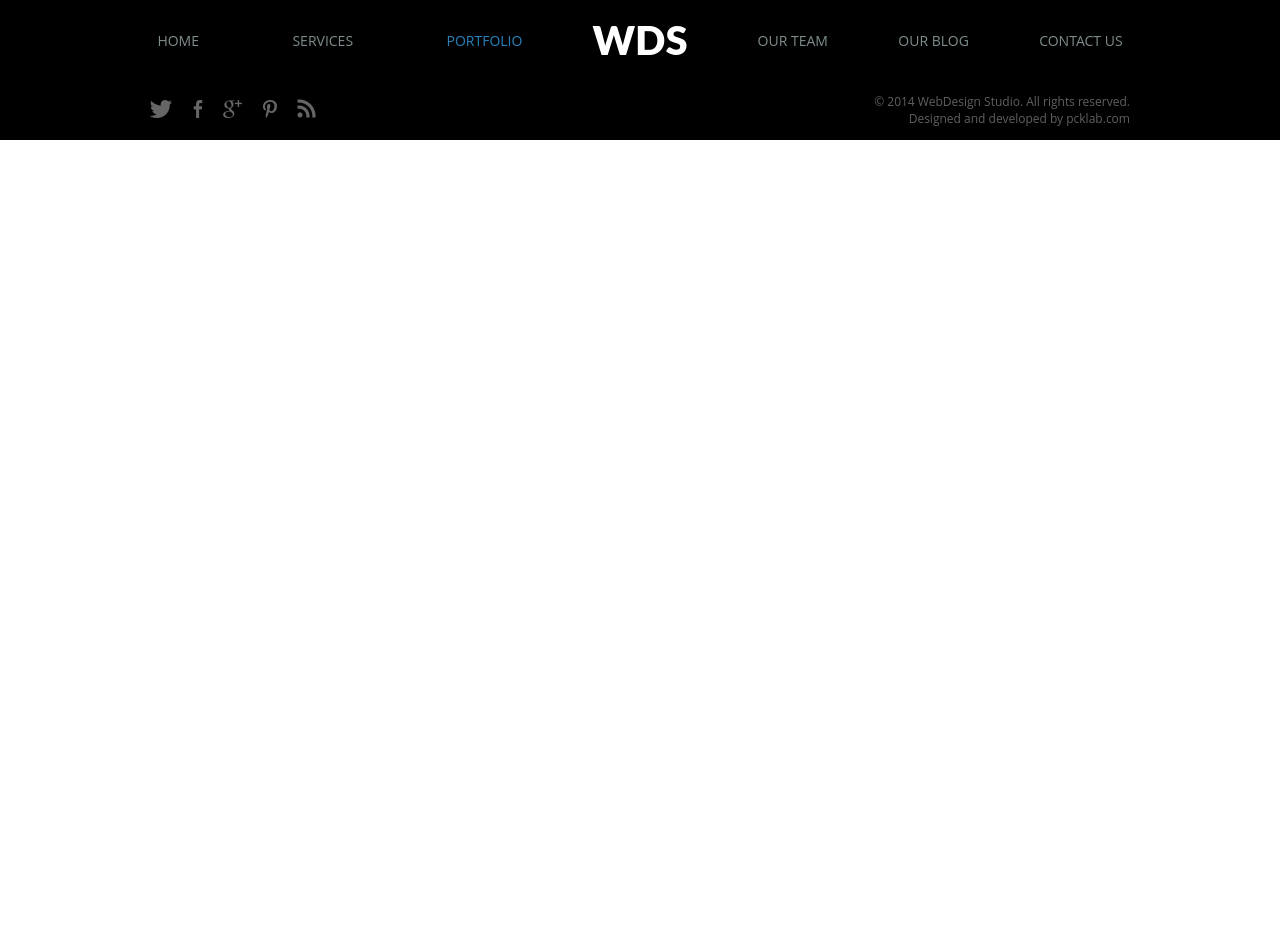
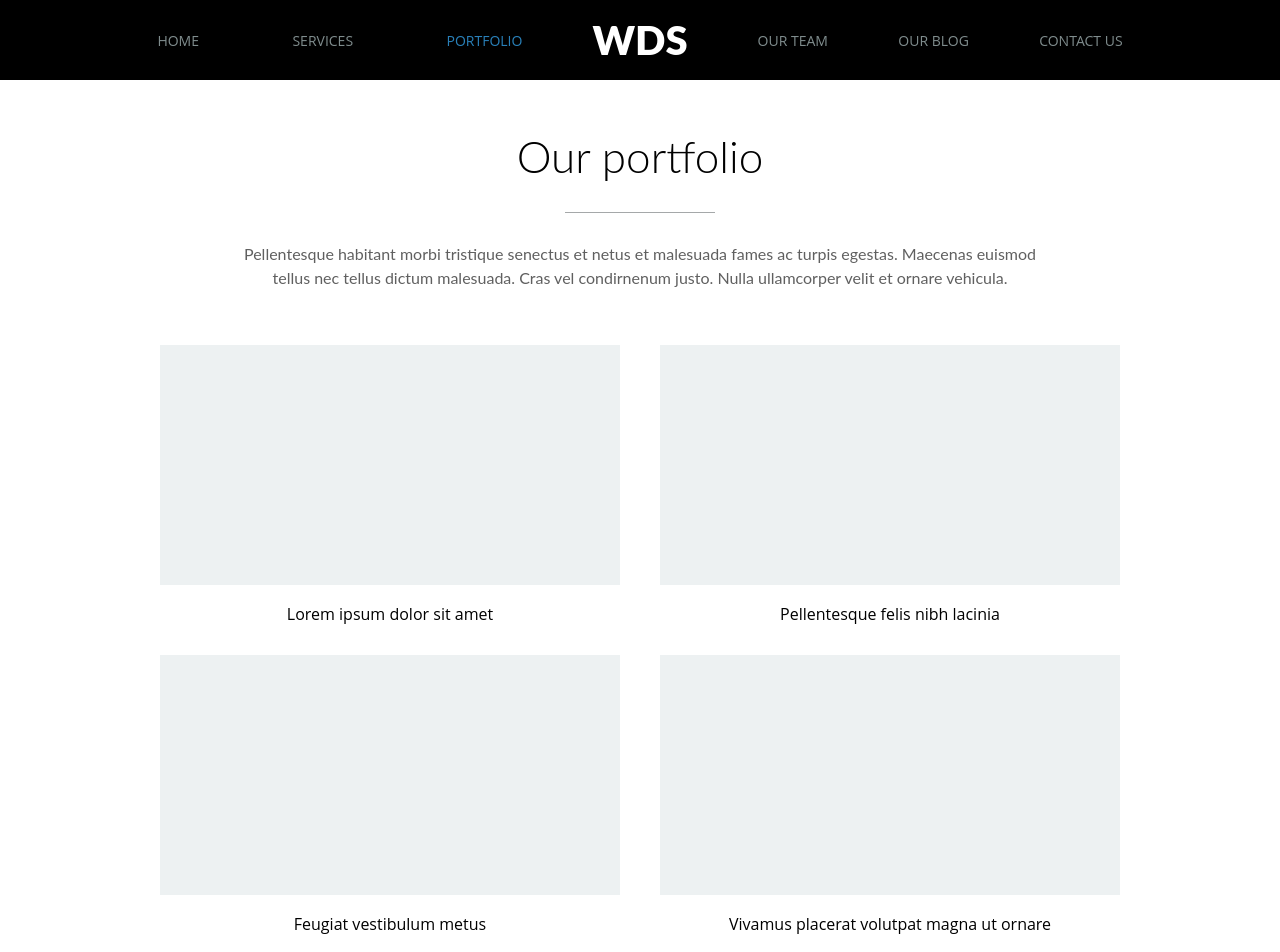
Before and after one commit to Kefir103/wds_pixelperfect, a React app: page /portfolio in a window 1280 px wide. Shown: the top 952 px of the page. Before the commit the page ends 800 px from the top, so only its background shows below. Built offline with nearby package versions, Linux system fonts and the light colour scheme.

Commit message:
Added PortfolioPage

```diff
--- a/public/styles.css
+++ b/public/styles.css
@@ -276,6 +276,53 @@
     text-decoration: underline;
     margin: 0 0 0 2px; }
 
+.portfolio {
+  width: 100%;
+  background-color: white; }
+
+.portfolio__container {
+  display: flex;
+  flex-direction: column;
+  align-items: center;
+  width: 960px;
+  margin: 0 auto;
+  padding: 50px 0 20px; }
+
+.portfolio__info {
+  display: flex;
+  flex-direction: column;
+  align-items: center;
+  justify-content: space-between;
+  width: 800px;
+  height: 160px; }
+  .portfolio__info hr {
+    width: 150px;
+    border: none;
+    border-top: 1px solid #a5a8a9;
+    color: #a5a8a9; }
+
+.portfolio__grid {
+  box-sizing: border-box;
+  display: grid;
+  grid-column-gap: 40px;
+  grid-template-columns: 460px 460px;
+  background-color: white;
+  margin-top: 55px; }
+
+.portfolio__element {
+  display: flex;
+  flex-direction: column;
+  margin-bottom: 30px; }
+  .portfolio__element .portfolio__element-image {
+    margin-bottom: 15px; }
+    .portfolio__element .portfolio__element-image img {
+      width: 100%; }
+  .portfolio__element .portfolio__element-info {
+    font-family: "Open Sans";
+    font-size: 16px;
+    font-weight: 400;
+    text-align: center; }
+
 html, body {
   height: 100%;
   margin: 0;
@@ -284,6 +331,7 @@ html, body {
 #root {
   display: flex;
   flex-direction: column;
+  height: 100%;
   margin: 0;
   padding: 0;
   font-family: Lato, 'Open Sans'; }
--- a/src/client/App.js
+++ b/src/client/App.js
@@ -5,6 +5,7 @@ import { Banner } from './components/Banner';
 import { NavBar } from './components/NavBar';
 import { ServicesPage } from './components/services/ServicesPage';
 import { Footer } from './components/Footer';
+import { PortfolioPage } from './components/portfolio/PortfolioPage';
 
 export const App = () => {
     const [colorScheme, setColorScheme] = useState('');
@@ -26,6 +27,7 @@ export const App = () => {
                 <Switch>
                     <Route exact path={'/'} component={HomePage} />
                     <Route exact path={'/services'} component={ServicesPage} />
+                    <Route exact path={'/portfolio'} component={PortfolioPage} />
                 </Switch>
             </div>
             <Footer />
--- /dev/null
+++ b/src/client/components/portfolio/PortfolioPage.js
@@ -0,0 +1,74 @@
+import React from 'react';
+import BlankImage from '../../../../public/images/Image_Holder.png';
+
+export const PortfolioPage = () => {
+    return (
+        <div className={'portfolio'}>
+            <div className={'portfolio__container'}>
+                <div className={'portfolio__info'}>
+                    <div className={'content__text-heading'}>Our portfolio</div>
+                    <hr />
+                    <div className={'content__text-desc'}>
+                        Pellentesque habitant morbi tristique senectus et netus et malesuada fames
+                        ac turpis egestas. Maecenas euismod tellus nec tellus dictum malesuada. Cras
+                        vel condirnenum justo. Nulla ullamcorper velit et ornare vehicula.
+                    </div>
+                </div>
+                <div className={'portfolio__grid'}>
+                    <div className={'portfolio__element'}>
+                        <div className={'portfolio__element-image'}>
+                            <img src={BlankImage} alt={'Service Icon'} />
+                        </div>
+                        <div className={'portfolio__element-info'}>Lorem ipsum dolor sit amet</div>
+                    </div>
+                    <div className={'portfolio__element'}>
+                        <div className={'portfolio__element-image'}>
+                            <img src={BlankImage} alt={'Service Icon'} />
+                        </div>
+                        <div className={'portfolio__element-info'}>
+                            Pellentesque felis nibh lacinia
+                        </div>
+                    </div>
+                    <div className={'portfolio__element'}>
+                        <div className={'portfolio__element-image'}>
+                            <img src={BlankImage} alt={'Service Icon'} />
+                        </div>
+                        <div className={'portfolio__element-info'}>Feugiat vestibulum metus</div>
+                    </div>
+                    <div className={'portfolio__element'}>
+                        <div className={'portfolio__element-image'}>
+                            <img src={BlankImage} alt={'Service Icon'} />
+                        </div>
+                        <div className={'portfolio__element-info'}>
+                            Vivamus placerat volutpat magna ut ornare
+                        </div>
+                    </div>
+                    <div className={'portfolio__element'}>
+                        <div className={'portfolio__element-image'}>
+                            <img src={BlankImage} alt={'Service Icon'} />
+                        </div>
+                        <div className={'portfolio__element-info'}>Phasellus sit amet</div>
+                    </div>
+                    <div className={'portfolio__element'}>
+                        <div className={'portfolio__element-image'}>
+                            <img src={BlankImage} alt={'Service Icon'} />
+                        </div>
+                        <div className={'portfolio__element-info'}>Donec laoreet mi sit</div>
+                    </div>
+                    <div className={'portfolio__element'}>
+                        <div className={'portfolio__element-image'}>
+                            <img src={BlankImage} alt={'Service Icon'} />
+                        </div>
+                        <div className={'portfolio__element-info'}>Phasellus suscipit</div>
+                    </div>
+                    <div className={'portfolio__element'}>
+                        <div className={'portfolio__element-image'}>
+                            <img src={BlankImage} alt={'Service Icon'} />
+                        </div>
+                        <div className={'portfolio__element-info'}>Nullam tristique</div>
+                    </div>
+                </div>
+            </div>
+        </div>
+    );
+};
--- /dev/null
+++ b/src/client/styles/components/portfolio/_portfolioPage.scss
@@ -0,0 +1,59 @@
+.portfolio {
+    width: 100%;
+    background-color: white;
+}
+
+.portfolio__container {
+    display: flex;
+    flex-direction: column;
+    align-items: center;
+    width: 960px;
+    margin: 0 auto;
+    padding: 50px 0 20px;
+}
+
+.portfolio__info {
+    display: flex;
+    flex-direction: column;
+    align-items: center;
+    justify-content: space-between;
+    width: 800px;
+    height: 160px;
+
+    hr {
+        width: 150px;
+        border: none;
+        border-top: 1px solid #a5a8a9;
+        color: #a5a8a9;
+    }
+}
+
+.portfolio__grid {
+    box-sizing: border-box;
+    display: grid;
+    grid-column-gap: 40px;
+    grid-template-columns: 460px 460px;
+    background-color: white;
+    margin-top: 55px;
+}
+
+.portfolio__element {
+    display: flex;
+    flex-direction: column;
+    margin-bottom: 30px;
+
+    .portfolio__element-image {
+        margin-bottom: 15px;
+
+        img {
+            width: 100%;
+        }
+    }
+
+    .portfolio__element-info {
+        font-family: "Open Sans";
+        font-size: 16px;
+        font-weight: 400;
+        text-align: center;
+    }
+}
--- a/src/client/styles/styles.scss
+++ b/src/client/styles/styles.scss
@@ -4,6 +4,7 @@
 @import 'components/homepage/contentClients';
 @import 'components/footer';
 @import 'components/services/servicesPage';
+@import 'components/portfolio/portfolioPage';
 
 html, body {
     height: 100%;
```
Also changed, not shown: public/images/Image_Holder.png (added).
